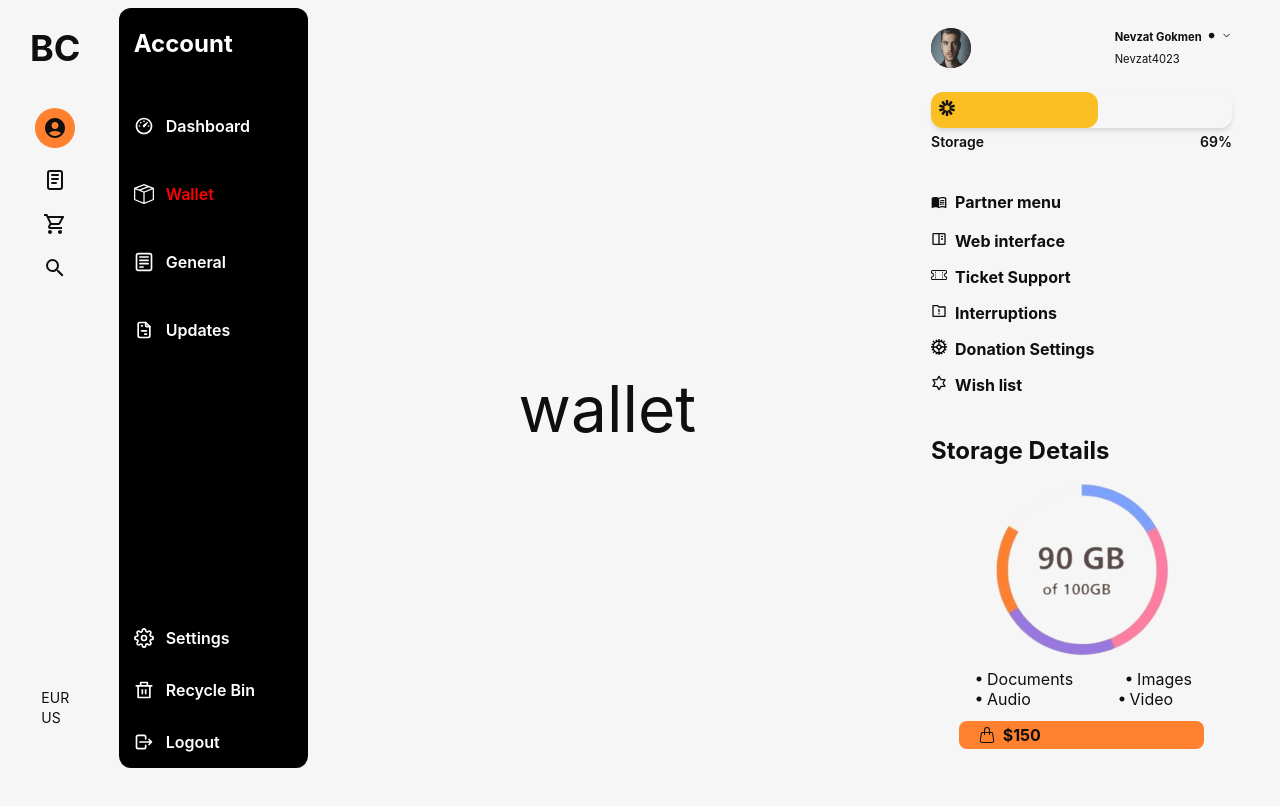
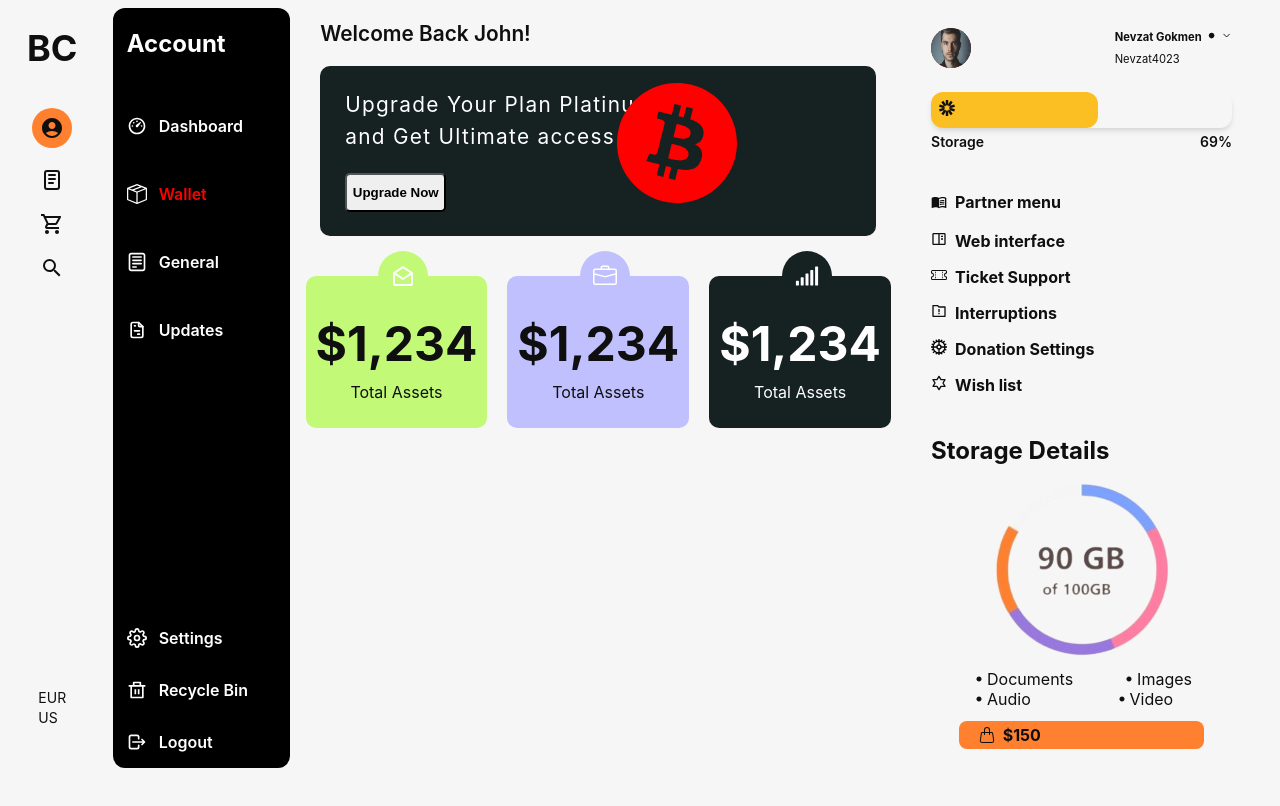
Before and after one commit to wwdfdo/bethel-cloud, a React (Vite) app: page /mycloud in a window 1280 px wide. Shown: the top 806 px of the page. Built offline with nearby package versions, Linux system fonts and the light colour scheme.

Commit message:
added new wallet cards

```diff
--- a/src/components/MyCloud/MyCloud.css
+++ b/src/components/MyCloud/MyCloud.css
@@ -1,7 +1,111 @@
 .bwlt-main {
   width: 50%;
   display: flex;
+  flex-direction: column;
+  padding-top: 1%;
+}
+
+.bwlt-wrapper {
+  width: 95%;
+  margin: 0 auto;
+}
+.bwlt-main-card {
+  position: relative;
+  background-color: #162122;
+  height: 20vh;
+  border-radius: 10px;
+  padding: 5px 25px;
+  margin: 0 auto;
+  display: flex;
+  flex-direction: column;
+  justify-content: center;
+  gap: 20px;
+  color: white;
+}
+
+.bwlt-welcome-text {
+  font-weight: 600;
+  font-size: 1.3rem;
+  margin-bottom: 20px;
+}
+
+.bwlt-card-text {
+  font-size: 1.3rem;
+  line-height: 2rem;
+  letter-spacing: 0.0825rem;
+}
+
+.bwlt-upgrade-btn {
+  width: 20%;
+  padding: 10px 5px;
+  border-radius: 5px;
+  font-weight: 700;
+}
+.bwlt-bitcoin-icon {
+  position: absolute;
+  top: 10%;
+  right: 25%;
+  color: red;
+}
+
+.bwlt-smcards-wrapper {
+  width: 95%;
+  margin: 0 auto;
+  display: flex;
+  justify-content: center;
+  margin-top: 40px;
+  gap: 20px;
+}
+
+.bwlt-smcard {
+  position: relative;
+  width: 32%;
+  border-radius: 10px;
+  padding: 20px 10px;
+}
+
+.bwlt-smcard p {
+  text-align: center;
+  line-height: 0;
+}
+
+.bwlt-smcard1 {
+  background-color: #c2fa77;
+}
+.bwlt-smcard2 {
+  background-color: #c1c0ff;
+}
+.bwlt-smcard3 {
+  background-color: #162122;
+}
+.bwlt-smcard3 p {
+  color: white;
+}
+
+.bwlt-smcards-price {
+  font-size: 3rem;
+  font-weight: 700;
+}
+
+.bwlt-smcard-icon {
+  position: absolute;
+  top: -25px;
+  left: 40%;
+  display: flex;
   justify-content: center;
   align-items: center;
-  font-size: 4em;
+
+  border-radius: 100%;
+  width: 50px;
+  height: 50px;
 }
+
+.bwlt-smcard1 .bwlt-smcard-icon {
+  background-color: #c2fa77;
+}
+.bwlt-smcard2 .bwlt-smcard-icon {
+  background-color: #c1c0ff;
+}
+.bwlt-smcard3 .bwlt-smcard-icon {
+  background-color: #162122;
+}
--- a/src/components/MyCloud/MyCloud.jsx
+++ b/src/components/MyCloud/MyCloud.jsx
@@ -1,9 +1,57 @@
 import React from "react";
 
+import { GrBitcoin } from "react-icons/gr";
+import { BiEnvelopeOpen } from "react-icons/bi";
+import { BsBriefcase } from "react-icons/bs";
+import { FaSignal } from "react-icons/fa";
 import "./MyCloud.css";
 
 const Mycloud = () => {
-  return <div className="bwlt-main ">wallet</div>;
+  return (
+    <div className="bwlt-main ">
+      <div className="bwlt-wrapper">
+        <div className="bwlt-welcome-text">Welcome Back John!</div>
+        <div className="bwlt-main-card">
+          <div className="bwlt-card-text">
+            Upgrade Your Plan Platinum <br /> and Get Ultimate access
+          </div>
+          <button className="bwlt-upgrade-btn">Upgrade Now</button>
+          <div className="bwlt-bitcoin-icon">
+            <GrBitcoin size={120} />
+          </div>
+        </div>
+      </div>
+
+      <div className="bwlt-smcards-wrapper">
+        <div className="bwlt-smcard bwlt-smcard1">
+          <p className="bwlt-smcards-price">$1,234</p>
+          <p className="bwlt-smcards-text">Total Assets</p>
+          <div className="bwlt-smcard-icon">
+            {" "}
+            <BiEnvelopeOpen size={24} color="#fff" />
+          </div>
+        </div>
+        <div className="bwlt-smcard bwlt-smcard2">
+          {" "}
+          <p className="bwlt-smcards-price">$1,234</p>
+          <p className="bwlt-smcards-text">Total Assets</p>
+          <div className="bwlt-smcard-icon">
+            {" "}
+            <BsBriefcase size={24} color="#fff" />
+          </div>
+        </div>
+        <div className="bwlt-smcard bwlt-smcard3">
+          {" "}
+          <p className="bwlt-smcards-price">$1,234</p>
+          <p className="bwlt-smcards-text">Total Assets</p>
+          <div className="bwlt-smcard-icon">
+            {" "}
+            <FaSignal size={24} color="#fff" />
+          </div>
+        </div>
+      </div>
+    </div>
+  );
 };
 
 export default Mycloud;
```
